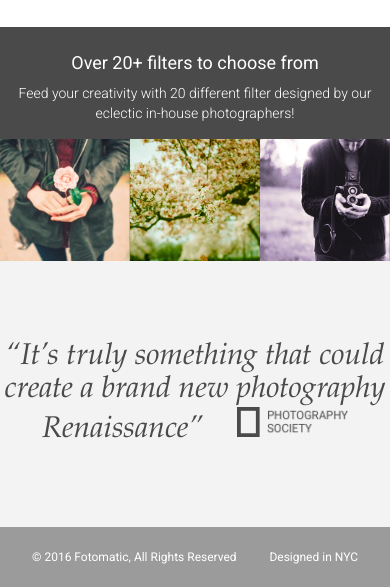
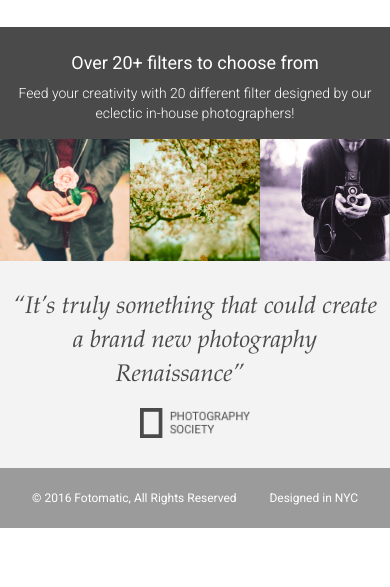
Before and after one commit to louielino/F1C1_start, a plain HTML site: page index.html in a window 390 px wide. Shown: the part 1093-1680 px from the top of the page. After the commit the page ends 1621 px from the top, so only its background shows below. Drawn offline with Linux system fonts and the light colour scheme; a web font is replaced by a local one.

```diff
--- a/resources/css/style.css
+++ b/resources/css/style.css
@@ -370,16 +370,16 @@ header .mobile {
 }
 
 @media only screen and (max-width: 760px) {
-  #quotes-section content {
+  #quotes-section .content {
     padding: 1.875rem .625rem;
   }
 
-  #quotes-section quote {
+  #quotes-section .quote {
     font-size: 1.5rem;
     line-height: 1.4;
   }
 
-  #quotes-section quote-citation {
+  #quotes-section .quote-citation {
     display: block;
     padding-top: 1rem;
     margin: auto;
```
Also changed, not shown: 1 other file.
